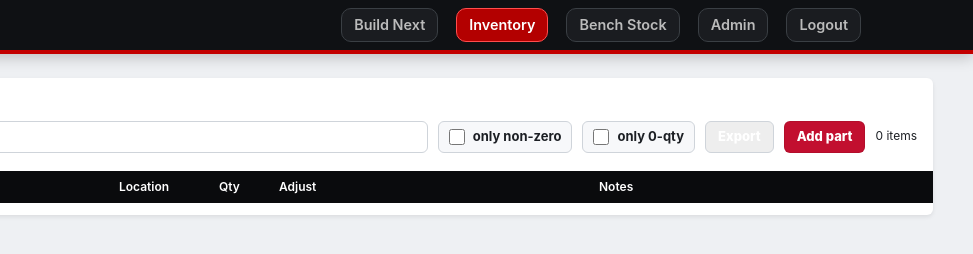
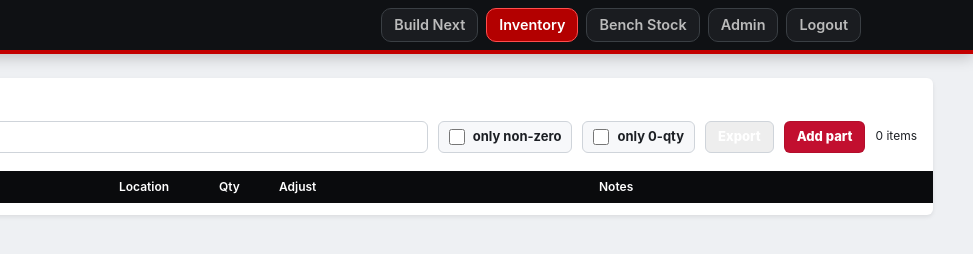
Before and after one commit to SYaroli/czm-wireshop, a plain HTML site: page wireshop-frontend/inventory.html in a window 1280 px wide. Shown: the full height of the page, 307-1280 px from the left. Drawn offline with Linux system fonts and the light colour scheme; no server answers; sample sign-in values are in the browser's storage.

Commit message:
Update inventory.html

```diff
--- a/wireshop-frontend/inventory.html
+++ b/wireshop-frontend/inventory.html
@@ -14,6 +14,8 @@
     .brand-actions .navbtn{display:inline-block;background:#1a1c20;color:#bbb;padding:6px 12px;border-radius:10px;text-decoration:none;border:1px solid #3a3f44;font-weight:600;font-size:.9rem;margin-left:8px}
     .brand-actions .navbtn.active{background:#b30000;color:#fff;border-color:#ff4d4d}
     .brand-actions .navbtn:hover{background:#24272b;color:#fff}
+    .brand-actions{display:flex;align-items:center;gap:8px;flex-wrap:wrap}
+    .brand-actions .navbtn{margin-left:0}
 
     body{background:#eef0f3;margin:0}
 
```
